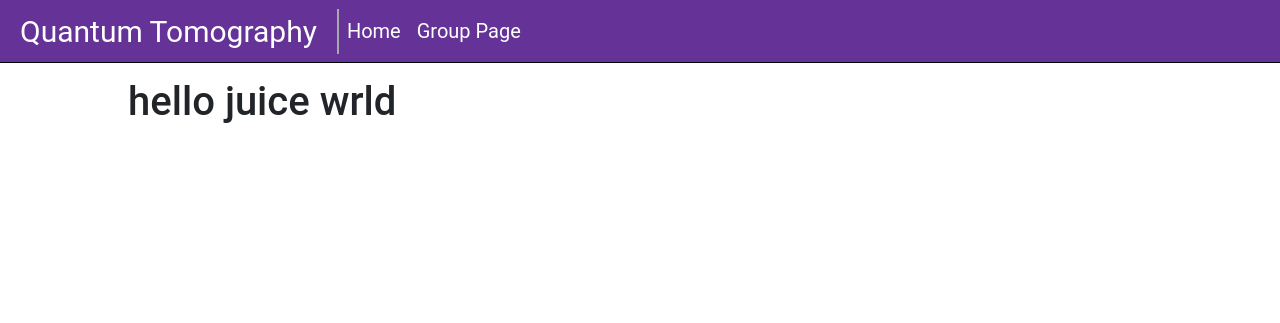
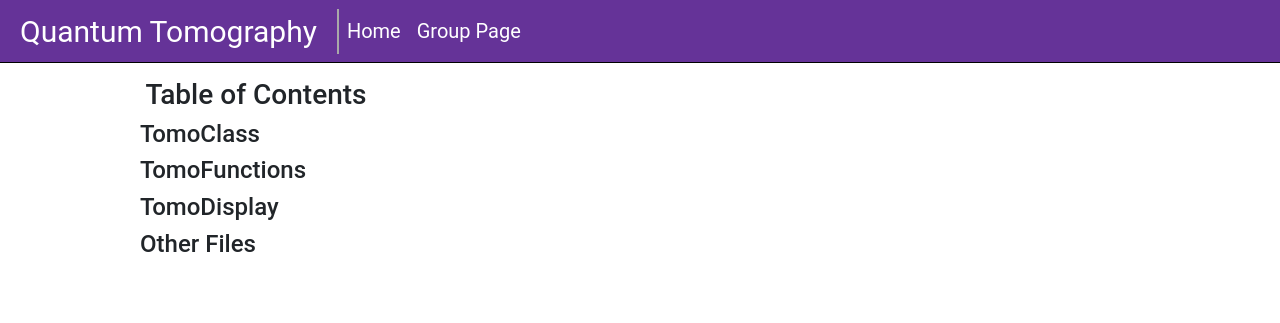
Before and after one commit to KwiatQIM/Flask-App, a Flask app: page /Doc in a window 1280 px wide. Shown: the top 323 px of the page. Run offline with Flask 2, Linux system fonts and the light colour scheme; some libraries are stand-ins or nearby versions.

Commit message:
Added a CreateDocumentation.py to hold the automatic Documentation generation and a blankDocumentationPage.html to test the previous. Using the dominate library to create the necessary html. The html for the bulleted Table of Contents can be created using the current code.

```diff
--- a/requirements.txt
+++ b/requirements.txt
@@ -2,3 +2,4 @@ Flask==1.1.2
 matplotlib==3.3.4
 numpy==1.20.1
 Quantum-Tomography
+dominate
--- a/static/css/Main.css
+++ b/static/css/Main.css
@@ -1,6 +1,7 @@
 body {
     overflow-x:hidden;
     font-family:'Roboto', sans-serif;
+
 }
 
 :root {
--- a/templates/DocumentationPage.html
+++ b/templates/DocumentationPage.html
@@ -4,6 +4,19 @@
 {% endblock %}
 
 {% block body %}
-<h1>hello juice wrld</h1>
+<div class="container">
+    <div class="row">
+        <div class="col-md-3" id="TableOfContents">
+            <h3 style="text-align:center;">Table of Contents</h3>
+            <h4>TomoClass</h4>
+            <h4>TomoFunctions</h4>
+            <h4>TomoDisplay</h4>
+            <h4>Other Files</h4>
+        </div>
+        <div class="col-md-9" id="Methods">
+
+        </div>
+    </div>
+</div>
 
 {% endblock %}
--- a/templates/base.html
+++ b/templates/base.html
@@ -19,20 +19,7 @@
       <link rel="stylesheet" href="{{ url_for('static', filename='css/font-awesome.min.css') }}">
 
 
-    <style>
-        .row {
-            width:100%;
-        }
-        .column {
-            width:50%;
-            height:200px;
-            float:left;
-        }
-        .row:after {
-            clear:both;
-        }
 
-    </style>
 
         {% block head %}{% endblock %}
 
```
Also changed, not shown: createDocumentation.py (added, +46 -0 lines), templates/blankDocumentationPage.html (added, +10 -0 lines).
